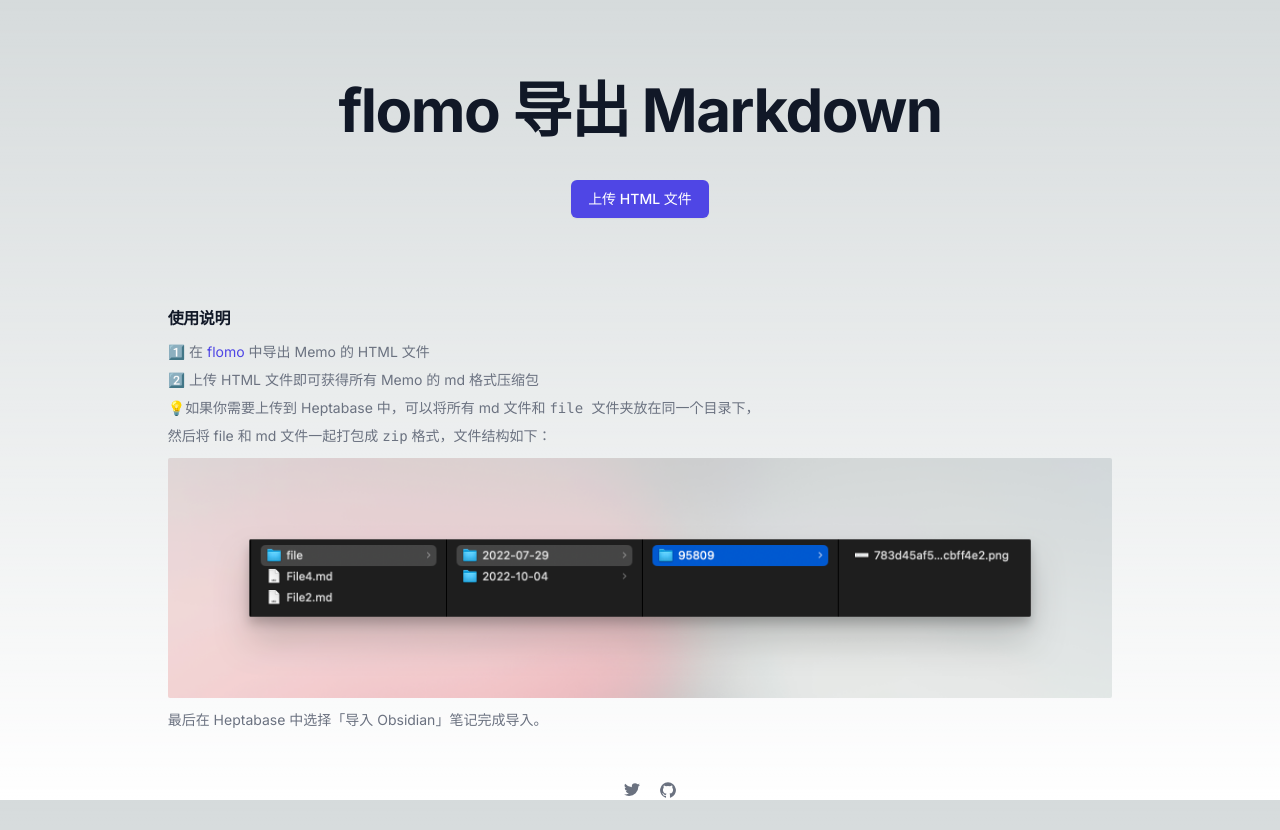
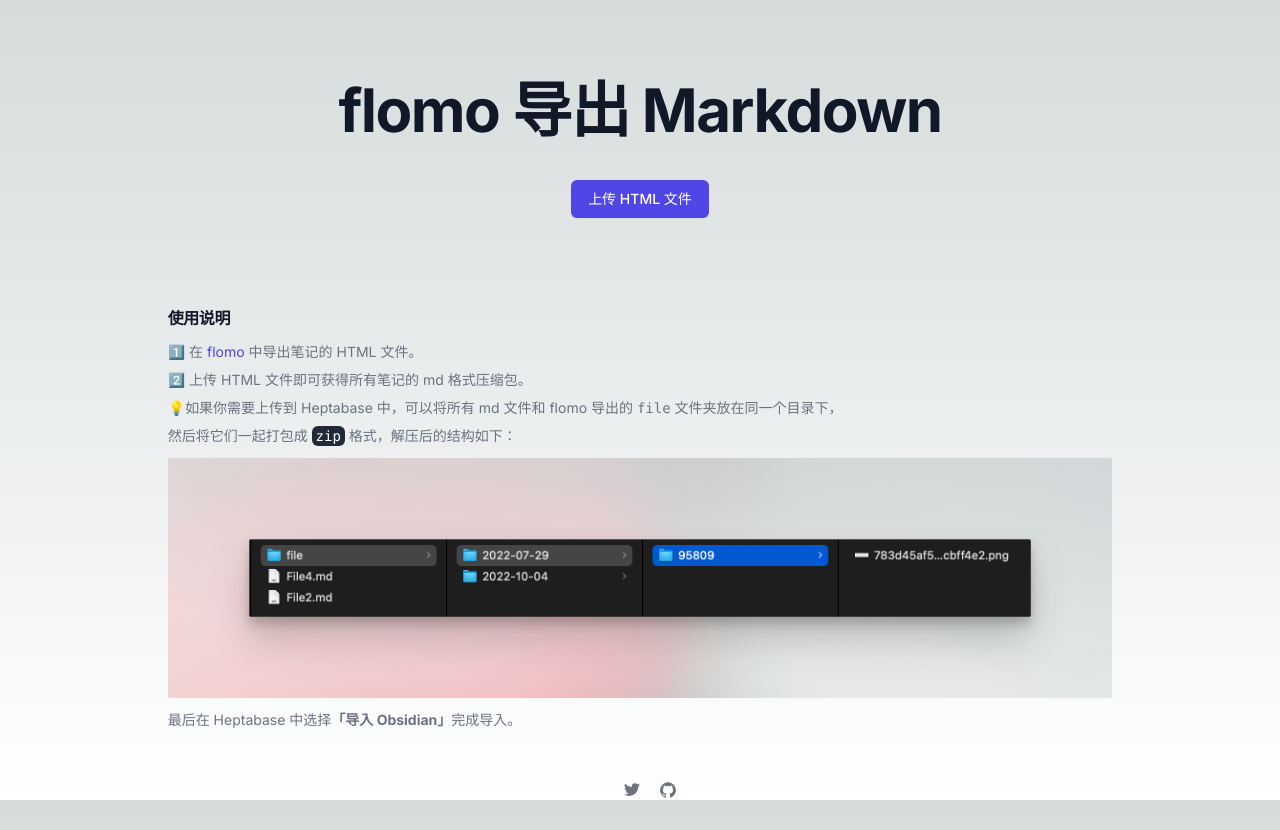
Before and after one commit to draJiang/flomo2md, a Next.js app: page / in a window 1280 px wide. Built offline with nearby package versions, Linux system fonts and the light colour scheme.

Commit message:
修复 bug

```diff
--- a/src/app/FileUploader.tsx
+++ b/src/app/FileUploader.tsx
@@ -14,12 +14,17 @@
     // 文件选择处理器
     const handleFileChange = (event: ChangeEvent<HTMLInputElement>) => {
         const file = event.target.files![0]
+        console.log(file);
+
         if (file) {
 
             // setSelectedFile(file)
             handleFileRead(file)
 
         }
+
+        // 每次处理完文件之后，都清空 input 的值
+        event.target.value = "";
     }
 
     // 从 html 中提取 memo
@@ -94,7 +99,6 @@
 
                 const mdPromises = htmlStrList.map((memo: string) => html2md(memo));
                 const mdList = await Promise.all(mdPromises);
-                console.log(mdList);
 
                 createZipFileFromMarkdownStrings(mdList, 'flomo2md')
             }
@@ -108,7 +112,7 @@
     };
 
     return (
-        <div className=" space-y-4 flex h-screen flex-col items-center">
+        <div className="space-y-4 flex h-screen flex-col items-center">
             <div className='grow'>
 
                 <div className='p-20 flex flex-col items-center'>
@@ -146,15 +150,15 @@
                     <ol className="flex flex-col mt-2 text-sm text-gray-500 leading-7">
                         <li>
                             <p className="">
-                                1️⃣ 在 <a className='hover:text-indigo-700 text-indigo-600' href='https://v.flomoapp.com/mine?source=account'>flomo</a> 中导出 Memo 的 HTML 文件
+                                1️⃣ 在 <a className='hover:text-indigo-700 text-indigo-600' href='https://v.flomoapp.com/mine?source=account'>flomo</a> 中导出笔记的 HTML 文件。
                             </p>
                         </li>
                         <li>
                             <p className="">
-                                2️⃣ 上传 HTML 文件即可获得所有 Memo 的 md 格式压缩包<br />
-                                💡如果你需要上传到 Heptabase 中，可以将所有 md 文件和 <code> file </code> 文件夹放在同一个目录下，<br /> 然后将 file 和 md 文件一起打包成 <code>zip</code> 格式，文件结构如下：
+                                2️⃣ 上传 HTML 文件即可获得所有笔记的 md 格式压缩包。<br />
+                                💡如果你需要上传到 Heptabase 中，可以将所有 md 文件和 flomo 导出的 <code className=''>file</code> 文件夹放在同一个目录下，<br /> 然后将它们一起打包成 <code className='py-0.5 px-1 bg-gray-800 text-white rounded-md text-sm font-mono'>zip</code> 格式，解压后的结构如下：
                                 <Image className='max-h-60 w-fit my-2 rounded-sm' src={fileImg} alt='文件夹结构示意图' />
-                                最后在 Heptabase 中选择「导入 Obsidian」笔记完成导入。
+                                最后在 Heptabase 中选择<strong>「导入 Obsidian」</strong>完成导入。
                             </p>
                         </li>
                     </ol>
```
